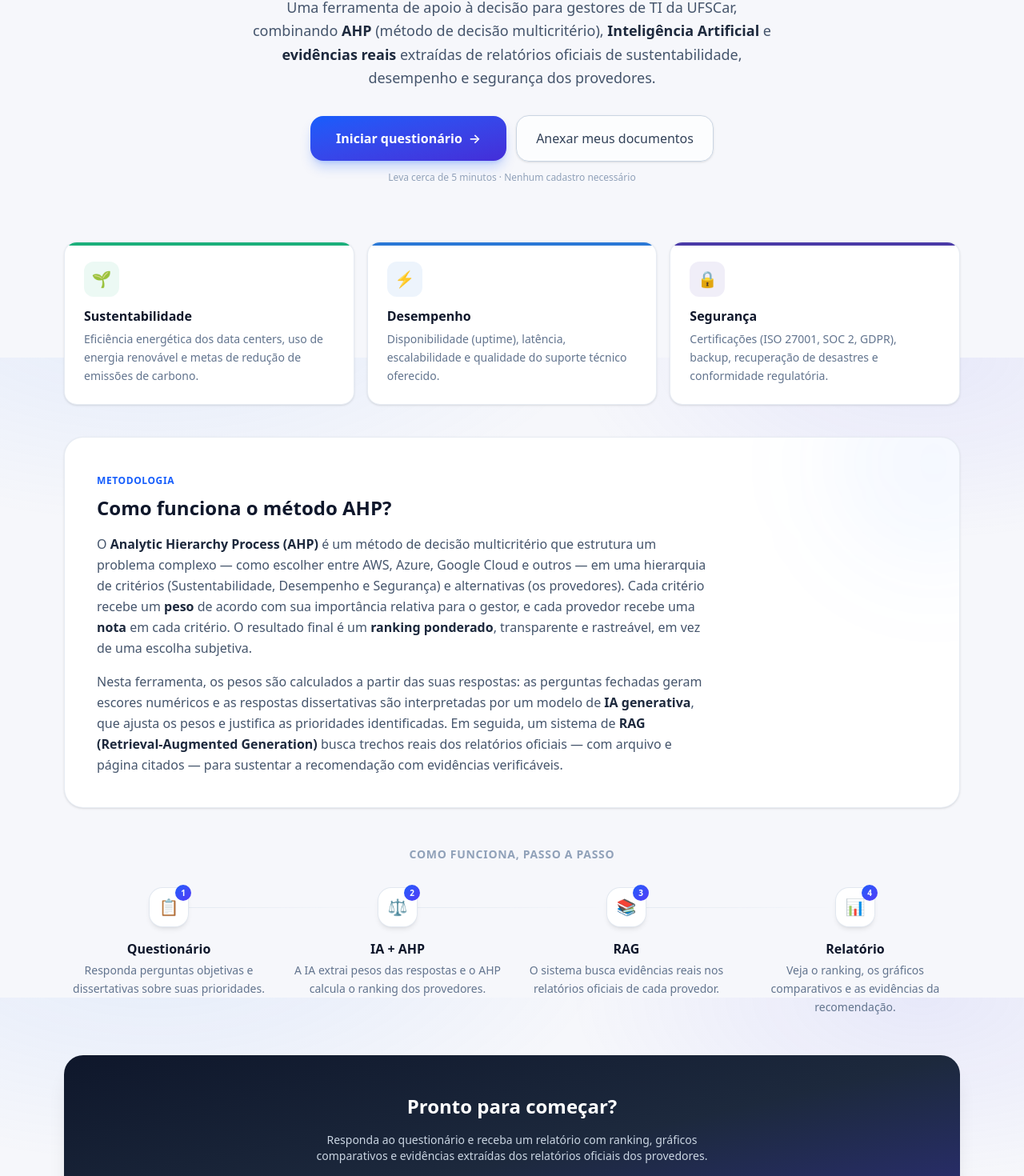
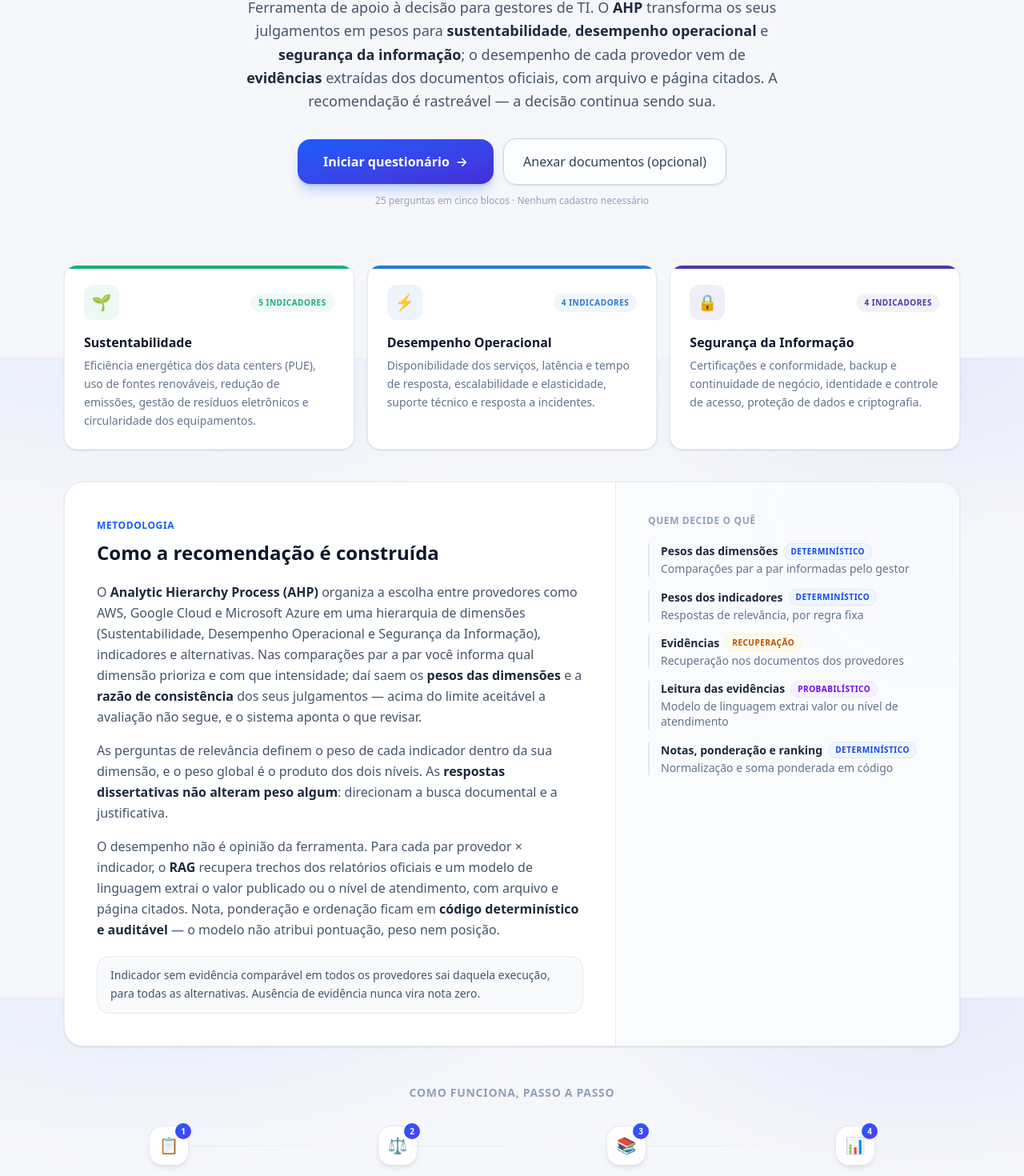
Before and after one commit to williamreis/ufscar-cloud-provider-selector, a React (Vite) app in the folder frontend/: page / in a window 1280 px wide. Shown: the part 353-1823 px from the top of the page at 80% size. Built offline with nearby package versions, Linux system fonts and the light colour scheme.

Commit message:
chore: ajustes textual e layout

```diff
--- a/frontend/src/App.tsx
+++ b/frontend/src/App.tsx
@@ -25,7 +25,7 @@ export default function App() {
           </Routes>
         </main>
         <footer className="text-center text-xs text-slate-400 py-6">
-          UFSCar - Assistente de Seleção de Provedores de Cloud
+          UFSCar · Plataforma de Seleção de Provedores de Cloud Computing
         </footer>
       </div>
     </AppStateProvider>
--- a/frontend/src/components/NavBar.tsx
+++ b/frontend/src/components/NavBar.tsx
@@ -18,8 +18,10 @@ export default function NavBar() {
             ☁️
           </span>
           <span className="hidden sm:block leading-tight">
-            <span className="block text-sm font-bold text-slate-900">Cloud Selector</span>
-            <span className="block text-[10px] uppercase tracking-wider text-slate-400">UFSCar</span>
+            <span className="block text-sm font-bold text-slate-900">Plataforma de Apoio à Decisão</span>
+            <span className="block text-[10px] uppercase tracking-wider text-slate-400">
+              Provedores de Cloud
+            </span>
           </span>
         </NavLink>
 
--- a/frontend/src/components/Report.tsx
+++ b/frontend/src/components/Report.tsx
@@ -49,8 +49,6 @@ const PROVIDER_COLORS: Record<string, string> = {
   aws: "#2a78d6",
   gcp: "#eb6834",
   azure: "#1baf7a",
-  oracle: "#eda100",
-  ibm: "#e87ba4",
 };
 const FALLBACK_COLORS = ["#2a78d6", "#eb6834", "#1baf7a", "#eda100", "#e87ba4"];
 
@@ -60,6 +58,21 @@ function providerColor(id: string, idx: number): string {
 
 const fmt3 = (v: unknown) => Number(v).toFixed(3);
 const fmtPct = (v: unknown) => `${(Number(v) * 100).toFixed(0)}%`;
+
+const REPORT_PARTS = [
+  {
+    title: "Ranking",
+    text: "Pontuação de cada provedor e o desempenho comparado por dimensão.",
+  },
+  {
+    title: "Pesos e cálculo",
+    text: "Pesos das dimensões e dos indicadores, com a memória de cálculo do AHP e da agregação.",
+  },
+  {
+    title: "Evidências",
+    text: "Os trechos dos documentos que sustentam cada nota, com arquivo e página.",
+  },
+];
 
 const MEDALS = ["🥇", "🥈", "🥉"];
 
@@ -151,10 +164,25 @@ export default function Report({
         <div className="absolute -right-20 -top-20 h-64 w-64 rounded-full bg-indigo-500/20 blur-3xl" />
         <div className="relative">
           <h1 className="text-2xl font-bold mb-2">Relatório da recomendação</h1>
-          <p className="text-slate-300 text-sm max-w-2xl">
-            Ranking, pesos dos critérios e evidências gerados a partir do seu questionário,
-            combinando AHP (decisão multicritério) e IA generativa com RAG.
+          <p className="text-slate-300 text-sm max-w-3xl">
+            Como as prioridades que você declarou se traduzem em ordem entre os provedores. Nada
+            aqui é conclusão fechada: cada número tem o cálculo e a fonte à vista, e a decisão
+            permanece sua.
           </p>
+
+          <ul className="mt-5 grid gap-3 sm:grid-cols-3">
+            {REPORT_PARTS.map((part) => (
+              <li
+                key={part.title}
+                className="rounded-2xl border border-white/10 bg-white/5 px-4 py-3 backdrop-blur-sm"
+              >
+                <span className="block text-sm font-semibold text-white">{part.title}</span>
+                <span className="mt-0.5 block text-xs leading-snug text-slate-400">
+                  {part.text}
+                </span>
+              </li>
+            ))}
+          </ul>
         </div>
       </div>
 
--- a/frontend/src/pages/Home.tsx
+++ b/frontend/src/pages/Home.tsx
@@ -6,27 +6,84 @@ const CRITERIA = [
     icon: "🌱",
     title: "Sustentabilidade",
     accent: "#1baf7a",
-    text: "Eficiência energética dos data centers, uso de energia renovável e metas de redução de emissões de carbono.",
+    count: "5 indicadores",
+    text: "Eficiência energética dos data centers (PUE), uso de fontes renováveis, redução de emissões, gestão de resíduos eletrônicos e circularidade dos equipamentos.",
   },
   {
     icon: "⚡",
-    title: "Desempenho",
+    title: "Desempenho Operacional",
     accent: "#2a78d6",
-    text: "Disponibilidade (uptime), latência, escalabilidade e qualidade do suporte técnico oferecido.",
+    count: "4 indicadores",
+    text: "Disponibilidade dos serviços, latência e tempo de resposta, escalabilidade e elasticidade, suporte técnico e resposta a incidentes.",
   },
   {
     icon: "🔒",
-    title: "Segurança",
+    title: "Segurança da Informação",
     accent: "#4a3aa7",
-    text: "Certificações (ISO 27001, SOC 2, GDPR), backup, recuperação de desastres e conformidade regulatória.",
+    count: "4 indicadores",
+    text: "Certificações e conformidade, backup e continuidade de negócio, identidade e controle de acesso, proteção de dados e criptografia.",
   },
 ];
 
+const ROLES = [
+  {
+    label: "Pesos das dimensões",
+    text: "Comparações par a par informadas pelo gestor",
+    kind: "Determinístico",
+  },
+  {
+    label: "Pesos dos indicadores",
+    text: "Respostas de relevância, por regra fixa",
+    kind: "Determinístico",
+  },
+  {
+    label: "Evidências",
+    text: "Recuperação nos documentos dos provedores",
+    kind: "Recuperação",
+  },
+  {
+    label: "Leitura das evidências",
+    text: "Modelo de linguagem extrai valor ou nível de atendimento",
+    kind: "Probabilístico",
+  },
+  {
+    label: "Notas, ponderação e ranking",
+    text: "Normalização e soma ponderada em código",
+    kind: "Determinístico",
+  },
+];
+
+const KIND_STYLE: Record<string, string> = {
+  "Determinístico": "bg-blue-50 text-blue-700 ring-blue-100",
+  "Recuperação": "bg-amber-50 text-amber-700 ring-amber-100",
+  "Probabilístico": "bg-violet-50 text-violet-700 ring-violet-100",
+};
+
 const STEPS = [
-  { num: 1, icon: "📋", title: "Questionário", text: "Responda perguntas objetivas e dissertativas sobre suas prioridades." },
-  { num: 2, icon: "⚖️", title: "IA + AHP", text: "A IA extrai pesos das respostas e o AHP calcula o ranking dos provedores." },
-  { num: 3, icon: "📚", title: "RAG", text: "O sistema busca evidências reais nos relatórios oficiais de cada provedor." },
-  { num: 4, icon: "📊", title: "Relatório", text: "Veja o ranking, os gráficos comparativos e as evidências da recomendação." },
+  {
+    num: 1,
+    icon: "📋",
+    title: "Questionário",
+    text: "25 perguntas em cinco blocos: relevância dos indicadores, comparações par a par e requisitos institucionais.",
+  },
+  {
+    num: 2,
+    icon: "⚖️",
+    title: "Pesos (AHP)",
+    text: "Seus julgamentos viram os pesos das dimensões, com verificação da razão de consistência antes de prosseguir.",
+  },
+  {
+    num: 3,
+    icon: "📚",
+    title: "Evidências (RAG)",
+    text: "Para cada provedor e indicador, o sistema recupera trechos dos documentos oficiais e extrai o dado publicado.",
+  },
+  {
+    num: 4,
+    icon: "📊",
+    title: "Ranking e relatório",
+    text: "Normalização, soma ponderada e ordenação em código determinístico, com memória de cálculo e fontes citadas.",
+  },
 ];
 
 export default function Home() {
@@ -39,7 +96,7 @@ export default function Home() {
       <section className="text-center px-4 pt-6 pb-8">
         <span className="mb-5 inline-flex items-center gap-2 rounded-full border border-slate-200 bg-white/70 px-3.5 py-1.5 text-xs font-medium text-slate-600 shadow-sm backdrop-blur">
           <span className="h-1.5 w-1.5 rounded-full bg-emerald-500" />
-          Apoio à decisão baseado em evidências
+          Apoio à decisão com evidência documental rastreável
         </span>
 
         <h1 className="mx-auto max-w-3xl text-4xl sm:text-5xl font-extrabold leading-[1.1] tracking-tight text-slate-900">
@@ -51,11 +108,14 @@ export default function Home() {
         </h1>
 
         <p className="mx-auto mt-5 max-w-2xl text-base sm:text-lg leading-relaxed text-slate-600">
-          Uma ferramenta de apoio à decisão para gestores de TI da UFSCar, combinando{" "}
-          <strong className="text-slate-800">AHP</strong> (método de decisão multicritério),{" "}
-          <strong className="text-slate-800">Inteligência Artificial</strong> e{" "}
-          <strong className="text-slate-800">evidências reais</strong> extraídas de relatórios
-          oficiais de sustentabilidade, desempenho e segurança dos provedores.
+          Ferramenta de apoio à decisão para gestores de TI. O{" "}
+          <strong className="text-slate-800">AHP</strong> transforma os seus julgamentos em pesos
+          para <strong className="text-slate-800">sustentabilidade</strong>,{" "}
+          <strong className="text-slate-800">desempenho operacional</strong> e{" "}
+          <strong className="text-slate-800">segurança da informação</strong>; o desempenho de cada
+          provedor vem de <strong className="text-slate-800">evidências</strong> extraídas dos
+          documentos oficiais, com arquivo e página citados. A recomendação é rastreável — a decisão
+          continua sendo sua.
         </p>
 
         <div className="mt-8 flex flex-col sm:flex-row items-center justify-center gap-3">
@@ -72,11 +132,11 @@ export default function Home() {
             onClick={() => navigate("/ingest")}
             className="rounded-2xl border border-slate-300 bg-white/70 px-6 py-4 text-base font-medium text-slate-700 shadow-sm backdrop-blur transition hover:bg-white"
           >
-            Anexar meus documentos
+            Anexar documentos (opcional)
           </button>
         </div>
         <p className="mt-3 text-xs text-slate-400">
-          Leva cerca de 5 minutos · Nenhum cadastro necessário
+          25 perguntas em cinco blocos · Nenhum cadastro necessário
         </p>
       </section>
 
@@ -91,11 +151,19 @@ export default function Home() {
               style={{ backgroundColor: c.accent }}
               aria-hidden
             />
-            <div
-              className="mb-3 flex h-11 w-11 items-center justify-center rounded-xl text-xl"
+            <div className="mb-4 flex items-center justify-between gap-3">
+              <span
+                className="flex h-11 w-11 items-center justify-center rounded-xl text-xl"
                 style={{ backgroundColor: `${c.accent}15` }}
               >
                 {c.icon}
+              </span>
+              <span
+                className="rounded-full px-2.5 py-1 text-[10px] font-semibold uppercase tracking-wider"
+                style={{ backgroundColor: `${c.accent}12`, color: c.accent }}
+              >
+                {c.count}
+              </span>
             </div>
             <h3 className="mb-1.5 font-bold text-slate-900">{c.title}</h3>
             <p className="text-sm leading-relaxed text-slate-500">{c.text}</p>
@@ -103,35 +171,72 @@ export default function Home() {
         ))}
       </section>
 
-      <section className="relative overflow-hidden rounded-3xl border border-slate-200/80 bg-white p-8 sm:p-10 my-10 shadow-sm">
+      <section className="relative overflow-hidden rounded-3xl border border-slate-200/80 bg-white my-10 shadow-sm">
         <div className="absolute -right-24 -top-24 h-64 w-64 rounded-full bg-blue-500/5 blur-3xl" aria-hidden />
-        <div className="relative max-w-3xl">
+        <div className="relative grid lg:grid-cols-[minmax(0,1.6fr)_minmax(0,1fr)]">
+          <div className="p-8 sm:p-10">
             <span className="text-xs font-semibold uppercase tracking-wider text-blue-600">
               Metodologia
             </span>
-          <h2 className="mt-2 mb-4 text-2xl font-bold text-slate-900">
-            Como funciona o método AHP?
+            <h2 className="mt-2 mb-5 text-2xl font-bold text-slate-900">
+              Como a recomendação é construída
             </h2>
+
             <p className="mb-4 leading-relaxed text-slate-600">
-            O <strong className="text-slate-800">Analytic Hierarchy Process (AHP)</strong> é um
-            método de decisão multicritério que estrutura um problema complexo — como escolher entre
-            AWS, Azure, Google Cloud e outros — em uma hierarquia de critérios (Sustentabilidade,
-            Desempenho e Segurança) e alternativas (os provedores). Cada critério recebe um{" "}
-            <strong className="text-slate-800">peso</strong> de acordo com sua importância relativa
-            para o gestor, e cada provedor recebe uma <strong className="text-slate-800">nota</strong>{" "}
-            em cada critério. O resultado final é um{" "}
-            <strong className="text-slate-800">ranking ponderado</strong>, transparente e
-            rastreável, em vez de uma escolha subjetiva.
+              O <strong className="text-slate-800">Analytic Hierarchy Process (AHP)</strong>{" "}
+              organiza a escolha entre provedores como AWS, Google Cloud e Microsoft Azure em uma
+              hierarquia de dimensões (Sustentabilidade, Desempenho Operacional e Segurança da
+              Informação), indicadores e alternativas. Nas comparações par a par você informa qual
+              dimensão prioriza e com que intensidade; daí saem os{" "}
+              <strong className="text-slate-800">pesos das dimensões</strong> e a{" "}
+              <strong className="text-slate-800">razão de consistência</strong> dos seus julgamentos
+              — acima do limite aceitável a avaliação não segue, e o sistema aponta o que revisar.
             </p>
+
+            <p className="mb-4 leading-relaxed text-slate-600">
+              As perguntas de relevância definem o peso de cada indicador dentro da sua dimensão, e o
+              peso global é o produto dos dois níveis. As{" "}
+              <strong className="text-slate-800">
+                respostas dissertativas não alteram peso algum
+              </strong>
+              : direcionam a busca documental e a justificativa.
+            </p>
+
             <p className="leading-relaxed text-slate-600">
-            Nesta ferramenta, os pesos são calculados a partir das suas respostas: as perguntas
-            fechadas geram escores numéricos e as respostas dissertativas são interpretadas por um
-            modelo de <strong className="text-slate-800">IA generativa</strong>, que ajusta os pesos
-            e justifica as prioridades identificadas. Em seguida, um sistema de{" "}
-            <strong className="text-slate-800">RAG (Retrieval-Augmented Generation)</strong> busca
-            trechos reais dos relatórios oficiais — com arquivo e página citados — para sustentar a
-            recomendação com evidências verificáveis.
+              O desempenho não é opinião da ferramenta. Para cada par provedor × indicador, o{" "}
+              <strong className="text-slate-800">RAG</strong> recupera trechos dos relatórios
+              oficiais e um modelo de linguagem extrai o valor publicado ou o nível de atendimento,
+              com arquivo e página citados. Nota, ponderação e ordenação ficam em{" "}
+              <strong className="text-slate-800">código determinístico e auditável</strong> — o
+              modelo não atribui pontuação, peso nem posição.
             </p>
+
+            <p className="mt-5 rounded-2xl border border-slate-200/80 bg-slate-50 px-4 py-3 text-sm leading-relaxed text-slate-600">
+              Indicador sem evidência comparável em todos os provedores sai daquela execução, para
+              todas as alternativas. Ausência de evidência nunca vira nota zero.
+            </p>
+          </div>
+
+          <aside className="border-t border-slate-200/80 bg-slate-50/70 p-8 sm:p-10 lg:border-l lg:border-t-0">
+            <h3 className="mb-5 text-xs font-semibold uppercase tracking-wider text-slate-400">
+              Quem decide o quê
+            </h3>
+            <ul className="space-y-4">
+              {ROLES.map((r) => (
+                <li key={r.label} className="border-l-2 border-slate-200 pl-3.5">
+                  <div className="flex flex-wrap items-center gap-2">
+                    <span className="text-sm font-semibold text-slate-800">{r.label}</span>
+                    <span
+                      className={`rounded-full px-2 py-0.5 text-[10px] font-semibold uppercase tracking-wider ring-1 ${KIND_STYLE[r.kind]}`}
+                    >
+                      {r.kind}
+                    </span>
+                  </div>
+                  <p className="mt-0.5 text-sm leading-snug text-slate-500">{r.text}</p>
+                </li>
+              ))}
+            </ul>
+          </aside>
         </div>
       </section>
 
@@ -164,8 +269,9 @@ export default function Home() {
       <section className="my-10 flex flex-col items-center gap-4 rounded-3xl bg-gradient-to-br from-slate-900 via-slate-800 to-indigo-900 px-8 py-12 text-center text-white shadow-xl">
         <h2 className="text-2xl font-bold">Pronto para começar?</h2>
         <p className="max-w-lg text-sm text-slate-300">
-          Responda ao questionário e receba um relatório com ranking, gráficos comparativos e
-          evidências extraídas dos relatórios oficiais dos provedores.
+          Responda ao questionário e receba um relatório com o ranking, os pesos de cada dimensão e
+          indicador, a memória de cálculo e as evidências documentais que sustentam cada nota — com
+          arquivo e página de origem.
         </p>
         <button
           onClick={() => navigate("/questionnaire")}
--- a/frontend/src/pages/Ingest.tsx
+++ b/frontend/src/pages/Ingest.tsx
@@ -48,11 +48,12 @@ export default function Ingest() {
         <div className="absolute -right-16 -top-16 h-56 w-56 rounded-full bg-blue-500/20 blur-3xl" />
         <div className="relative">
           <h1 className="text-2xl font-bold mb-2">📁 Anexar documentos extras</h1>
-          <p className="text-slate-300 text-sm max-w-2xl">
+          <p className="text-slate-300 text-sm max-w-3xl">
             Envie, se desejar, arquivos de um provedor de Cloud Computing ou de sua infraestrutura
             local (on-premises) para consulta. Os documentos devem conter informações sobre
             Sustentabilidade, Desempenho e Segurança, sendo enviados separadamente por provedor, com
-            identificação clara. O envio não é obrigatório.
+            identificação clara. O envio não é obrigatório. Os arquivos ficam restritos a esta
+            sessão de avaliação e não são incorporados à base documental geral.
           </p>
         </div>
       </div>
--- a/frontend/src/pages/Questionnaire.tsx
+++ b/frontend/src/pages/Questionnaire.tsx
@@ -57,6 +57,24 @@ function loadDraft(): Draft | null {
     return null;
   }
 }
+
+const BLOCK_ROLES = [
+  {
+    blocks: "Blocos A, B e C",
+    title: "Relevância dos indicadores",
+    text: "Define o peso de cada indicador dentro da sua dimensão.",
+  },
+  {
+    blocks: "Bloco D",
+    title: "Comparações par a par",
+    text: "Única fonte dos pesos entre as dimensões (AHP), com verificação de consistência.",
+  },
+  {
+    blocks: "Bloco E e campos abertos",
+    title: "Requisitos institucionais",
+    text: "Orientam a busca nos documentos e a justificativa do resultado.",
+  },
+];
 
 export default function Questionnaire() {
   const navigate = useNavigate();
@@ -269,12 +287,26 @@ export default function Questionnaire() {
         <div className="absolute -right-16 -top-16 h-56 w-56 rounded-full bg-blue-500/20 blur-3xl" />
         <div className="relative">
           <h1 className="text-2xl font-bold mb-2">Questionário de Seleção de Provedores</h1>
-          <p className="text-slate-300 text-sm max-w-2xl">
+          <p className="text-slate-300 text-sm max-w-3xl">
             Responda com base em sustentabilidade, desempenho operacional e segurança da informação.
-            As comparações par-a-par do bloco D definem os pesos do AHP; as perguntas de relevância
-            registram quais indicadores merecem mais atenção, e os campos de texto livre são
-            interpretados por IA para redigir a justificativa do resultado.
+            Cada bloco tem um destino próprio no modelo — e nenhum campo de texto livre altera peso
+            algum.
           </p>
+
+          <ul className="mt-5 grid gap-3 sm:grid-cols-3">
+            {BLOCK_ROLES.map((b) => (
+              <li
+                key={b.blocks}
+                className="rounded-2xl border border-white/10 bg-white/5 px-4 py-3 backdrop-blur-sm"
+              >
+                <span className="block text-[10px] font-semibold uppercase tracking-wider text-blue-300">
+                  {b.blocks}
+                </span>
+                <span className="mt-1 block text-sm font-semibold text-white">{b.title}</span>
+                <span className="mt-0.5 block text-xs leading-snug text-slate-400">{b.text}</span>
+              </li>
+            ))}
+          </ul>
         </div>
       </div>
 
```
Lines whose indentation alone changed are shown as unchanged.
